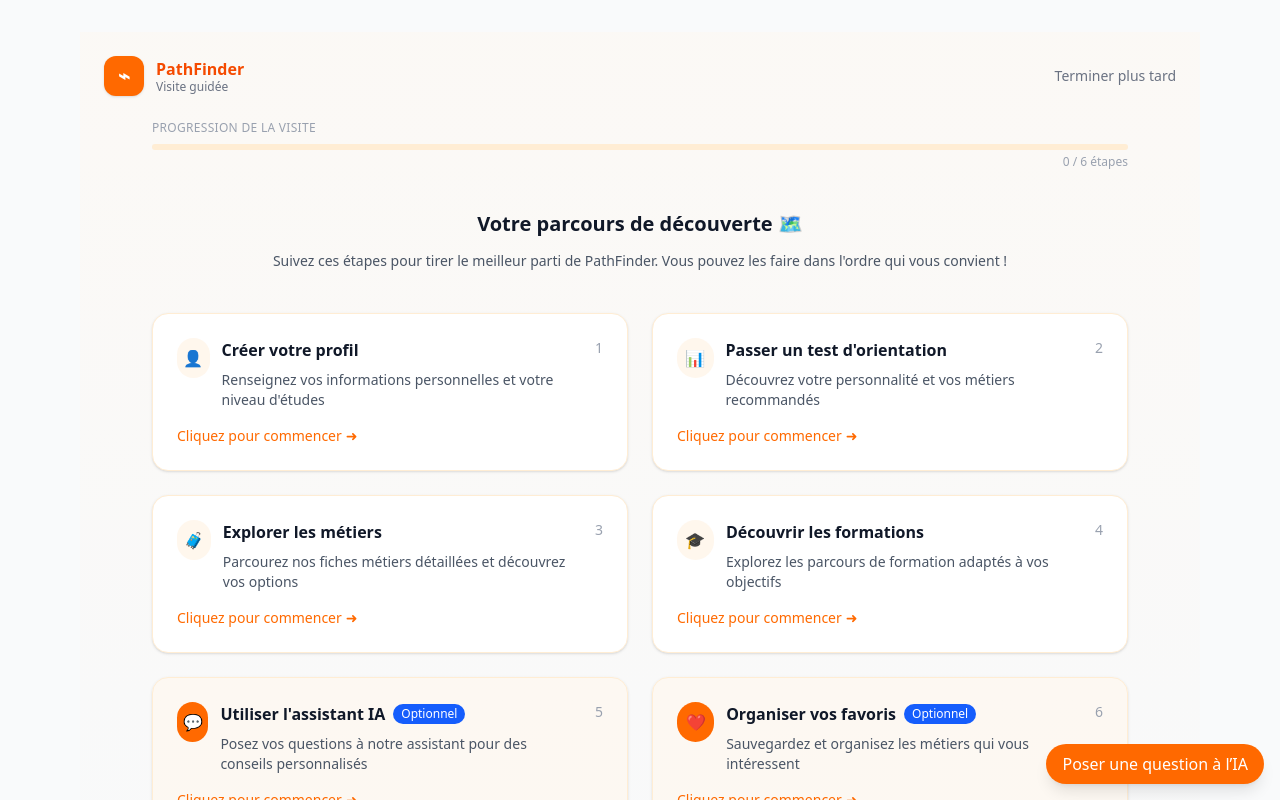
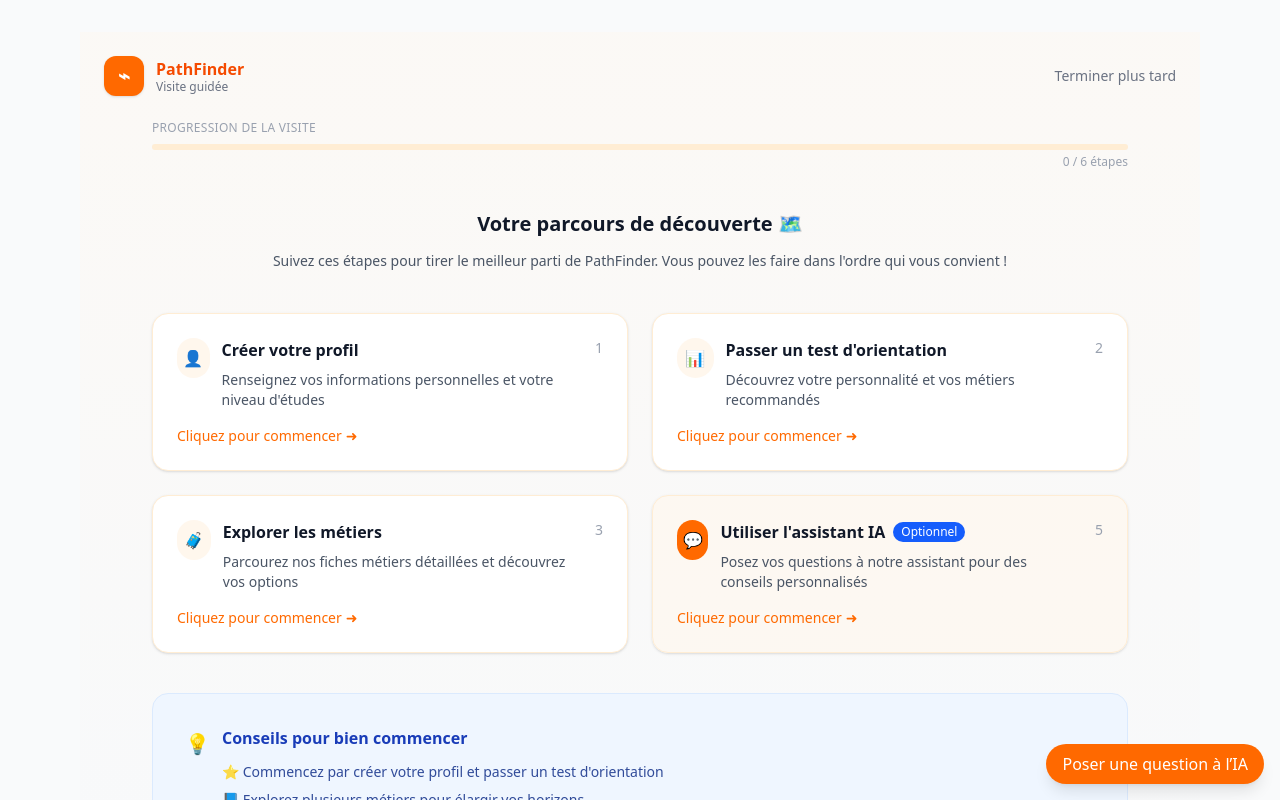
Before and after one commit to MERYX-bh/pathfinder, a React (Vite) app: page /visite/parcours in a window 1280 px wide. Shown: the top 800 px of the page. Built offline with nearby package versions, Linux system fonts and the light colour scheme.

Commit message:
dernière modification

```diff
--- a/src/Pages/GuidedTour.jsx
+++ b/src/Pages/GuidedTour.jsx
@@ -131,34 +131,8 @@ export default function GuidedTour() {
             </button>
           </div>
 
-          {/* Étape 4 : formations */}
-          <div className="rounded-2xl border border-orange-100 bg-white shadow-sm p-6 flex flex-col justify-between">
-            <div className="flex items-start justify-between gap-4">
-              <div className="flex items-start gap-3">
-                <div className="h-10 w-10 rounded-full bg-orange-50 grid place-items-center text-orange-500">
-                  🎓
-                </div>
-                <div>
-                  <h2 className="font-semibold text-gray-900">
-                    Découvrir les formations
-                  </h2>
-                  <p className="mt-2 text-sm text-gray-600">
-                    Explorez les parcours de formation adaptés à vos objectifs
-                  </p>
-                </div>
-              </div>
-              <span className="text-sm text-gray-400">4</span>
-            </div>
-            <button
-              onClick={() => navigate("/formations")}
-              className="mt-4 text-sm text-orange-500 font-medium inline-flex items-center gap-1"
-            >
-              Cliquez pour commencer
-              <span aria-hidden>➜</span>
-            </button>
-          </div>
 
-          {/* Étape 5 : assistant IA */}
+          {/* Étape 3 : assistant IA */}
           <div className="rounded-2xl border border-orange-100 bg-orange-50/60 shadow-sm p-6 flex flex-col justify-between">
             <div className="flex items-start justify-between gap-4">
               <div className="flex items-start gap-3">
@@ -190,37 +164,6 @@ export default function GuidedTour() {
             </button>
           </div>
 
-          {/* Étape 6 : favoris → renvoie vers la home "/" */}
-          <div className="rounded-2xl border border-orange-100 bg-orange-50/60 shadow-sm p-6 flex flex-col justify-between">
-            <div className="flex items-start justify-between gap-4">
-              <div className="flex items-start gap-3">
-                <div className="h-10 w-10 rounded-full bg-orange-500 grid place-items-center text-white">
-                  ❤️
-                </div>
-                <div>
-                  <div className="flex items-center gap-2">
-                    <h2 className="font-semibold text-gray-900">
-                      Organiser vos favoris
-                    </h2>
-                    <span className="text-xs px-2 py-0.5 rounded-full bg-blue-600 text-white">
-                      Optionnel
-                    </span>
-                  </div>
-                  <p className="mt-2 text-sm text-gray-600">
-                    Sauvegardez et organisez les métiers qui vous intéressent
-                  </p>
-                </div>
-              </div>
-              <span className="text-sm text-gray-400">6</span>
-            </div>
-            <button
-              onClick={() => navigate("/")} // comme tu as demandé
-              className="mt-4 text-sm text-orange-500 font-medium inline-flex items-center gap-1"
-            >
-              Cliquez pour commencer
-              <span aria-hidden>➜</span>
-            </button>
-          </div>
         </section>
 
         {/* Bloc conseils */}
```
